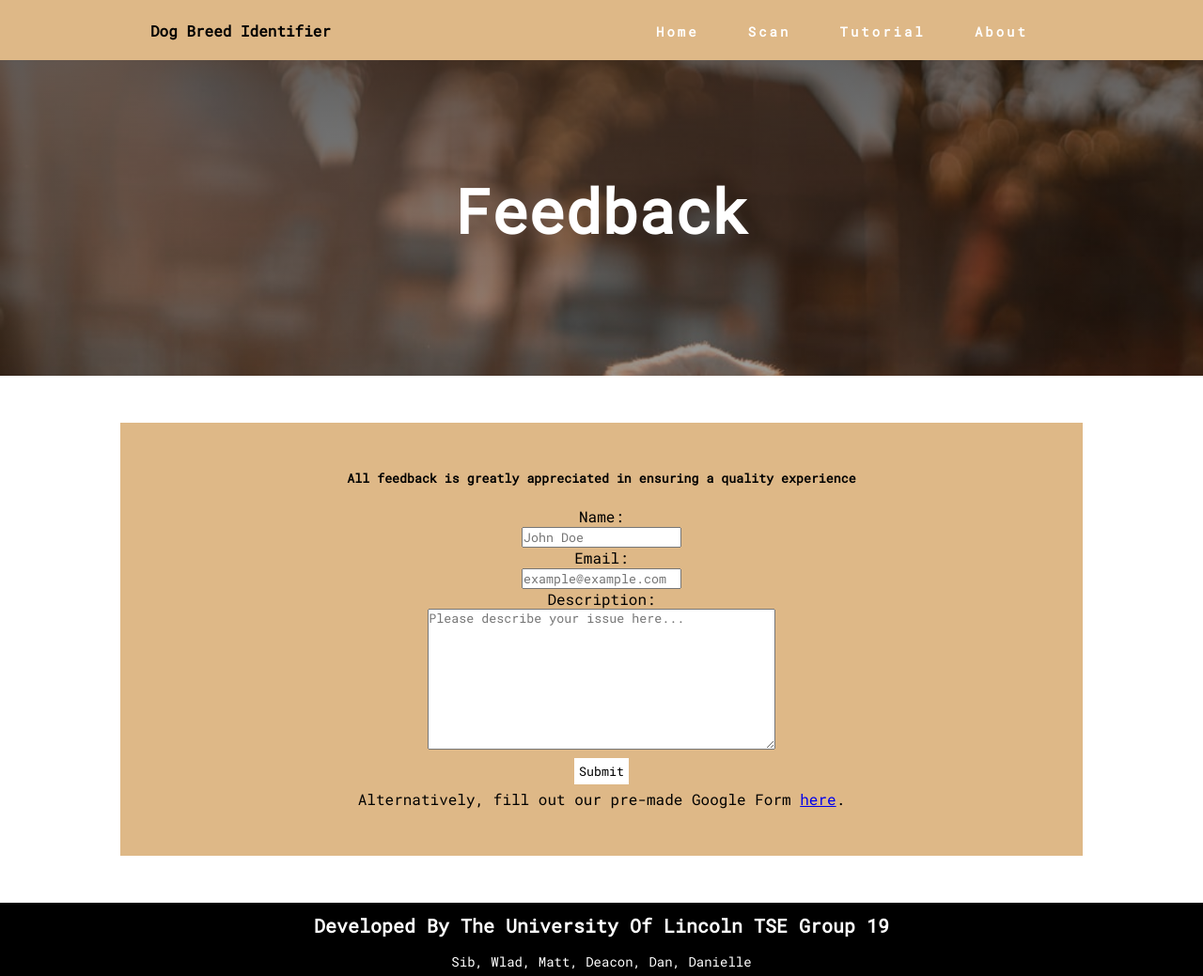
After one commit to Lukarusja/TES, a PHP site: page /report-bug.html in a window 1280 px wide. The commit adds this page. Shown: the whole page at 94% size. Run offline with PHP 8.4, Linux system fonts and the light colour scheme.

Commit message:
added feedback report

```diff
--- a/assets/css/style.css
+++ b/assets/css/style.css
@@ -298,8 +298,8 @@ nav{
     width: 100%;
     background-image: linear-gradient(rgba(0, 0, 0, 0.658),rgba(0, 0, 0, 0.39)),url("../images/about-us.jpg");
     background-size: cover;
+  }
 
-  }
 .sub-header h1{
   position: absolute;
   top: 28%;
@@ -310,6 +310,9 @@ nav{
   color: rgb(255, 255, 255);
   }
 
+#bug-report{
+  height: 20vh;
+}
 
 .about{
   background: url(../images/background.jpg) no-repeat left;
@@ -513,3 +516,60 @@ nav{
 .centered{
 	text-align:center;
 }
+
+
+.bug-container{
+  position: relative;
+  height: auto;
+  text-align: center;
+  padding: 50px;
+  width: 80%;
+  margin-bottom: 50px;
+  margin-top: 50px;
+  margin-left:auto;
+  margin-right:auto;
+  background-color: burlywood;
+}
+
+.bug-container input[type="button" i]{
+  padding: 5px;
+  margin: 5px;
+  border-style: none;
+  background-color: white;
+  color:black;
+  cursor: pointer;
+}
+
+.bug-container input[type="button" i]:hover {
+  padding: 5px;
+  margin: 5px;
+  border-style: none;
+  background-color: black;
+  color:white;
+  cursor: pointer;
+}
+
+#text-form{
+  min-width: 40%;
+  max-width: 40%;
+  min-height: 150px;
+  max-height: 150px;
+}
+
+@media screen and (max-width:768px){
+  #text-form{
+    max-width: 80%;
+    min-width: 80%;
+    width: 80%;
+  }
+}
+
+#thank-you-text{
+  display: none;
+
+}
+
+#bug{
+  background-image: linear-gradient(rgba(0, 0, 0, 0.658),rgba(0, 0, 0, 0.39)),url("../images/bug-report.jpg");
+  background-size: cover;
+}
--- /dev/null
+++ b/report-bug.html
@@ -0,0 +1,75 @@
+<!DOCTYPE html>
+<html lang="en">
+<head>
+     <link rel="icon" href="favicon.ico">
+     <meta charset="UTF-8">
+     <meta name="viewport" content="width=device-width", initial-scale=1.0>
+     <meta http-equiv="X-UA-Compatible" content="ie-edge">
+     <link href="https://fonts.googleapis.com/css2?family=Roboto+Mono&display=swap" rel="stylesheet">
+     <link rel="stylesheet" href="assets/css/style.css">
+     <title>Dog Breed Identifier | Feedback</title>
+</head>
+<body>
+    <section class="sub-header" id="bug">
+        <h1>Feedback</h1>
+        <nav>
+            <div class="logo">
+                <h4><a href="index.php">Dog Breed Identifier</a></h4>
+            </div>
+            <ul class ="nav-links">
+                <li><a href="index.php">Home</a></li>
+                <li><a href="scan.php">Scan</a></li>
+                <li><a href="tutorial.html">Tutorial</a></li>
+                <li><a href="about.html">About</a></li>
+            </ul>
+            <div class="burger">
+                <div class="line1"></div>
+                <div class="line2"></div>
+                <div class="line3"></div>
+            </div>
+        </nav>
+    </section>
+    <div class = "bug-container centered">
+        <div id="form">
+            <form>
+                <h5>All feedback is greatly appreciated in ensuring a quality experience</h5><br>
+                <label for="fname">Name:</label><br>
+                <input type="text" id="name" name="name" placeholder="John Doe"><br>
+                <label for="email">Email:</label><br>
+                <input type="email" id="email" name="email" placeholder="example@example.com"><br>
+                <label for="">Description:</label><br>
+                <textarea id="text-form" name="Text1" cols="40" rows="5" placeholder="Please describe your issue here..."></textarea><br>
+            </form>
+            <input type="button" class="button" value="Submit" id="submit" onclick="bugSent()">
+            <p>Alternatively, fill out our pre-made Google Form <a href="#">here</a>.</p>
+        </div>
+        <div id="thank-you-text">
+            <h1>Thank You For Submitting Your Feedback!</h1>
+            <br>
+            <p>The feedback you provide helps us give a better understanding of how you feel about our application</p>
+            <br>
+            <p>Filling in our Pre-Made Google Form linked below will provide us with more specific user-experience feedback</p>
+            <br>
+            <br>
+            <a href="#">Google Form</a>
+        </div>
+    </div>
+    <footer>
+        <div class="footer-box" id="bug-footer">
+            <div class="footer-content">
+                <h3>Developed by the University of Lincoln TSE Group 19</h3>
+                <p>Sib, Wlad, Matt, Deacon, Dan, Danielle</p>
+            </div>
+        </div>
+    </footer>
+</body>
+    <script>
+        var x = document.getElementById("submit");
+        x.onclick = function(){
+            document.getElementById("form").style.display="none";
+            document.getElementById("thank-you-text").style.display="block";
+        };
+    </script>
+    <script type="module" src="assets/scripts/bar.js"></script>
+    <script type="module" src="assets/scripts/animation.js"></script>
+</html>
--- a/scan.php
+++ b/scan.php
@@ -65,7 +65,7 @@
                 </div>
             </div>
             <div>
-                <p class="centered" id="help-text"><a href="tutorial.html">Need help? Click here.</a></p>
+                <p class="centered" id="help-text"><a href="tutorial.html">Need help?</a> <a href="report-bug.html">Found a bug?</a></p>
             </div>
         </div>
         <div id="result-container">
```
Also changed, not shown: assets/images/bug-report.jpg (added).
